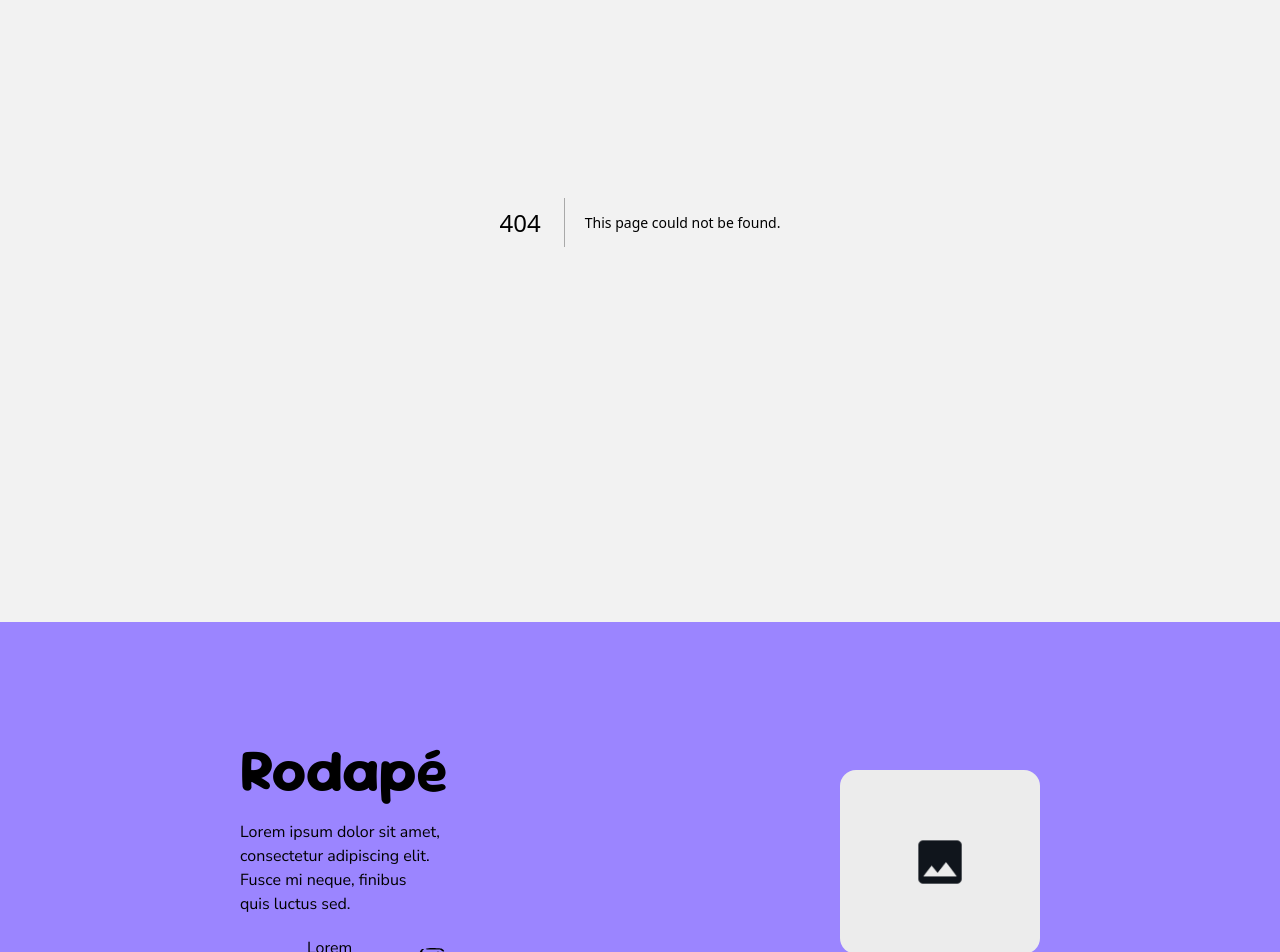
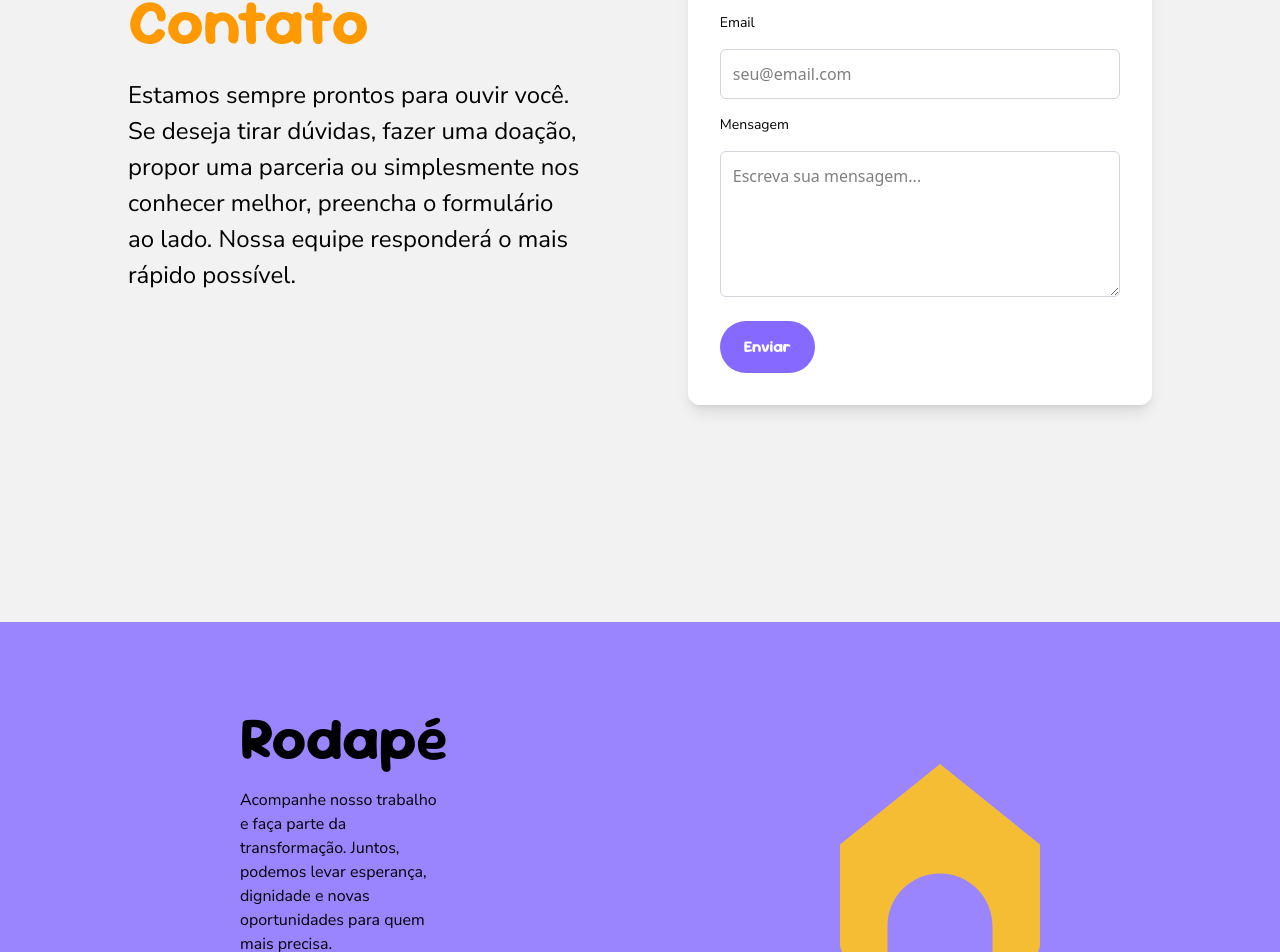
Before and after one commit to Necobgs/ong-esucri, a Next.js app: page /contato in a window 1280 px wide. Before the commit this address had no page. Shown: the part 258-1210 px from the top of the page. Built offline with nearby package versions, Linux system fonts and the light colour scheme.

Commit message:
Contato adicionado e integrações de notícias feitas

```diff
--- a/package.json
+++ b/package.json
@@ -9,6 +9,8 @@
     "lint": "next lint"
   },
   "dependencies": {
+    "axios": "^1.9.0",
+    "framer-motion": "^12.16.0",
     "next": "15.3.1",
     "react": "^19.0.0",
     "react-dom": "^19.0.0",
--- /dev/null
+++ b/src/app/(header and footer)/contato/page.tsx
@@ -0,0 +1,112 @@
+"use client"
+
+import { useState } from "react"
+import Titulo from "@/components/Titulo/Titulo"
+import Button from "@/components/Button/Button"
+import { motion } from "framer-motion"
+
+export default function ContatoPage() {
+  const [form, setForm] = useState({
+    nome: "",
+    email: "",
+    mensagem: "",
+  })
+
+  const [enviando, setEnviando] = useState(false)
+  const [enviado, setEnviado] = useState(false)
+
+  function handleChange(e: React.ChangeEvent<HTMLInputElement | HTMLTextAreaElement>) {
+    const { name, value } = e.target
+    setForm((prev) => ({ ...prev, [name]: value }))
+  }
+
+  async function handleSubmit(e: React.FormEvent) {
+  e.preventDefault()
+  setEnviando(true)
+
+  console.log("Dados do formulário:", form) // ← aqui você vê no console do navegador
+
+  await new Promise((resolve) => setTimeout(resolve, 1500))
+
+  setForm({ nome: "", email: "", mensagem: "" })
+  setEnviando(false)
+  setEnviado(true)
+  setTimeout(() => setEnviado(false), 3000)
+}
+
+
+  return (
+    <section className="min-h-[100dvh] w-full flex flex-col px-[10%]">
+      <article className="flex justify-around items-center gap-[10%] w-full h-[80vh] flex-wrap md:flex-nowrap">
+        <div className="w-full md:w-[50%] flex gap-[25px] flex-col">
+          <Titulo as="h1" className="text-amber-500 text-left">
+            Contato
+          </Titulo>
+
+          <p className="font-medium text-[24px] ff-NunitoSans">
+            Estamos sempre prontos para ouvir você. Se deseja tirar dúvidas, fazer uma doação,
+            propor uma parceria ou simplesmente nos conhecer melhor, preencha o formulário ao lado.
+            Nossa equipe responderá o mais rápido possível.
+          </p>
+        </div>
+
+        <form
+          onSubmit={handleSubmit}
+          className="w-full md:w-[50%] bg-white p-8 rounded-xl shadow-lg flex flex-col gap-4"
+        >
+          <label className="text-sm font-semibold ff-NunitoSans">Nome</label>
+          <input
+            type="text"
+            name="nome"
+            value={form.nome}
+            onChange={handleChange}
+            placeholder="Seu nome"
+            className="border border-gray-300 rounded-md p-3 focus:outline-none focus:ring-2 focus:ring-amber-500"
+            required
+          />
+
+          <label className="text-sm font-semibold ff-NunitoSans">Email</label>
+          <input
+            type="email"
+            name="email"
+            value={form.email}
+            onChange={handleChange}
+            placeholder="seu@email.com"
+            className="border border-gray-300 rounded-md p-3 focus:outline-none focus:ring-2 focus:ring-amber-500"
+            required
+          />
+
+          <label className="text-sm font-semibold ff-NunitoSans">Mensagem</label>
+          <textarea
+            name="mensagem"
+            value={form.mensagem}
+            onChange={handleChange}
+            placeholder="Escreva sua mensagem..."
+            rows={5}
+            className="border border-gray-300 rounded-md p-3 focus:outline-none focus:ring-2 focus:ring-amber-500"
+          />
+
+          <motion.div
+            whileTap={{ scale: 0.95 }}
+            transition={{ duration: 0.2 }}
+            className="w-fit"
+          >
+            <Button
+              type="submit"
+              disabled={enviando}
+              className={`bg-[#866AFF] text-white mt-2 transition-all duration-300 ${
+                enviado ? "bg-green-600" : ""
+              }`}
+            >
+              {enviando
+                ? "Enviando..."
+                : enviado
+                ? "Mensagem enviada!"
+                : "Enviar"}
+            </Button>
+          </motion.div>
+        </form>
+      </article>
+    </section>
+  )
+}
--- a/src/app/layout.tsx
+++ b/src/app/layout.tsx
@@ -23,6 +23,7 @@ export default function RootLayoutPage({
                 <li><Link href="/voluntariado">Voluntariado</Link></li>
                 <li><Link href="/noticias">Noticias</Link></li>
                 <li><Link href="/sobre-nos">Sobre nós</Link></li>
+                <li><Link href="/contato">Contato</Link></li>
             </ul>
             <div className="flex items-center justify-center">
                 <Button className="bg-[#BF9F58]">Faça uma doação</Button>
@@ -34,14 +35,9 @@ export default function RootLayoutPage({
           <footer className="h-[10dvh] w-full bg-[#9b85ff] p-60 flex items-center justify-between">
             <div className="flex flex-col items-start justify-around w-1/4 gap-5">
               <h4 className="ff-SourGummy-bold text-6xl text-start">Rodapé</h4>
-              <p className="ff-NunitoSans text-start">Lorem ipsum dolor sit amet, consectetur adipiscing elit. Fusce mi neque, finibus quis luctus sed.</p>
+              <p className="ff-NunitoSans text-start">Acompanhe nosso trabalho e faça parte da transformação.
+                                                      Juntos, podemos levar esperança, dignidade e novas oportunidades para quem mais precisa.</p>
                 <div className="flex items-center justify-around gap-15">
-                  <div className="flex items-center justify-center gap-5">
-                      <div>image</div>
-                      <div>
-                          <p className="ff-NunitoSans">Lorem ipsum</p>
-                      </div>
-                  </div>
                   <div className="flex items-center justify-center gap-5">
                       <div className="w-10 h-10">
                         <img
@@ -56,7 +52,7 @@ export default function RootLayoutPage({
                 </div>
             </div>
             <Image
-                src="/images/image.png"
+                src="/icons/casa.svg"
                 alt="Imagem"
                 width={800}
                 height={200}
--- a/src/app/noticias/[id]/page.tsx
+++ b/src/app/noticias/[id]/page.tsx
@@ -1,10 +1,11 @@
+"use client"
 
 import { useEffect } from 'react';
 import Image from 'next/image';
 import { notFound } from 'next/navigation';
 
 async function fetchNews(id: string) {
-  const response = await fetch(`http://localhost:3000/posts/${id}`, {
+  const response = await fetch(`https://ong-esucri-backend.onrender.com/notice/${id}`, {
     cache: 'no-store',
   });
   if (!response.ok) return null;
--- a/src/app/noticias/page.tsx
+++ b/src/app/noticias/page.tsx
@@ -1,90 +1,64 @@
 "use client"
 
-import { Swiper, SwiperSlide } from "swiper/react";
-import "swiper/css";
-import "swiper/css/navigation";
-import { Navigation } from "swiper/modules";
-import CardNews from "@/components/card-news/card-news";
+import { Swiper, SwiperSlide } from "swiper/react"
+import "swiper/css"
+import "swiper/css/navigation"
+import { Navigation } from "swiper/modules"
+import CardNews from "@/components/card-news/card-news"
+import { useEffect, useState } from 'react'
+import { api } from '@/services/api'
 
+interface Notice {
+  id: string
+  title: string
+  description: string
+  notice_text: string
+  image?: string
+  created_at: string
+  view: number
+}
 
-export default function Noticias(){
+export default function Noticias() {
+  const [lastNews, setLastNews] = useState<Notice[]>([])
+  const [mostViewed, setMostViewed] = useState<Notice[]>([])
+  const baseURL = process.env.NEXT_PUBLIC_API_URL
 
-    const last_news = [
-        {
-            id:'j6kl4j6k5-fj6m4h6k=b4bjfjrh',
-            title:'Arrecadação no semáforo',
-            description:'Empenhados para mostrar nosso trabalho nas ruas, com gratidão nos olhos',
-            image:'/images/image.png'
-        },
-        {
-            id:'j6kl4j6k5-fj6m4h6k=b4bjfjrh',
-            title:'Arrecadação no semáforo',
-            description:'Empenhados para mostrar nosso trabalho nas ruas, com gratidão nos olhos',
-            image:'/images/image.png'
-        },
-        {
-            id:'j6kl4j6k5-fj6m4h6k=b4bjfjrh',
-            title:'Arrecadação no semáforo',
-            description:'Empenhados para mostrar nosso trabalho nas ruas, com gratidão nos olhos',
-            image:'/images/image.png'
-        },
-        {
-            id:'j6kl4j6k5-fj6m4h6k=b4bjfjrh',
-            title:'Arrecadação no semáforo',
-            description:'Empenhados para mostrar nosso trabalho nas ruas, com gratidão nos olhos',
-            image:'/images/image.png'
-        },
-        {
-            id:'j6kl4j6k5-fj6m4h6k=b4bjfjrh',
-            title:'Arrecadação no semáforo',
-            description:'Empenhados para mostrar nosso trabalho nas ruas, com gratidão nos olhos',
-            image:'/images/image.png'
-        },
-        {
-            id:'j6kl4j6k5-fj6m4h6k=b4bjfjrh',
-            title:'Arrecadação no semáforo',
-            description:'Empenhados para mostrar nosso trabalho nas ruas, com gratidão nos olhos',
-            image:'/images/image.png'
-        }
-    ]
+  useEffect(() => {
+    console.log('bbbbbbbb')
+    api.get('/notice')
+    .then((response)=>{
+        console.log('aaaaaaaaaaaa')
+        console.log(response.data)
+        setMostViewed(response.data)})
+    .catch((error)=>{
+        console.log('deu ruim')
+        console.log(error)
+    })
 
-    const most_acess_news = [
-        {
-            id:'j6kl4j6k5-fj6m4h6k=b4bjfjrh',
-            title:'Arrecadação no semáforo',
-            description:'Empenhados para mostrar nosso trabalho nas ruas, com gratidão nos olhos',
-            image:'/images/image.png'
-        },
-        {
-            id:'j6kl4j6k5-fj6m4h6k=b4bjfjrh',
-            title:'Arrecadação no semáforo',
-            description:'Empenhados para mostrar nosso trabalho nas ruas, com gratidão nos olhos',
-            image:'/images/image.png'
-        },
-        {
-            id:'j6kl4j6k5-fj6m4h6k=b4bjfjrh',
-            title:'Arrecadação no semáforo',
-            description:'Empenhados para mostrar nosso trabalho nas ruas, com gratidão nos olhos',
-            image:'/images/image.png'
-        },
-        {
-            id:'j6kl4j6k5-fj6m4h6k=b4bjfjrh',
-            title:'Arrecadação no semáforo',
-            description:'Empenhados para mostrar nosso trabalho nas ruas, com gratidão nos olhos',
-            image:'/images/image.png'
-        }
-    ]
+    api.get('/notice',{
+        params:{
+            order:'DESC',
+            sortBy:'created_at'
+        }})
+    .then((response)=>setLastNews(response.data))
 
+}, [])
+
+    console.log(mostViewed)
+    console.log('---------')
+    console.log(lastNews)
   return (
     <>
       <section className="flex items-center justify-center p-30">
         <h1 className="ff-SourGummy-bold text-center text-6xl">
-                    Noticias
+          Notícias
         </h1>
       </section>
+
+      {/* Últimas notícias */}
       <section className="p-15 ml-15 mr-15">
         <div className="w-full mb-10">
-                    <h2 className="text-start ff-SourGummy text-2xl ">Ultimas noticias</h2>
+          <h2 className="text-start ff-SourGummy text-2xl">Últimas notícias</h2>
         </div>
         <div>
           <Swiper
@@ -94,17 +68,25 @@ export default function Noticias(){
             navigation
             loop={true}
           >
-                    {last_news.map((slide, index) => (
-                        <SwiperSlide key={index}>
-                            <CardNews {...slide}/>
+            {lastNews.map((notice) => (
+              <SwiperSlide key={notice.id}>
+                <CardNews
+                  id={notice.id}
+                  title={notice.title}
+                  description={notice.description}
+                  image={notice.image ? `${baseURL}/uploads/${notice.image}` : "/images/image.png"}
+                  created_at={notice.created_at}
+                />
               </SwiperSlide>
             ))}
           </Swiper>
         </div>
       </section>
+
+      {/* Mais acessadas */}
       <section className="p-15 ml-15 mr-15">
         <div className="w-full mb-10">
-                    <h2 className="text-start ff-SourGummy text-2xl ">Ultimas noticias</h2>
+          <h2 className="text-start ff-SourGummy text-2xl">Mais acessadas</h2>
         </div>
         <div>
           <Swiper
@@ -114,9 +96,15 @@ export default function Noticias(){
             navigation
             loop={true}
           >
-                    {most_acess_news.map((slide, index) => (
-                        <SwiperSlide key={index}>
-                            <CardNews {...slide}/>
+            {mostViewed.map((notice) => (
+              <SwiperSlide key={notice.id + "-view"}>
+                <CardNews
+                  id={notice.id}
+                  title={notice.title}
+                  description={notice.description}
+                  image={notice.image ? `${baseURL}/uploads/${notice.image}` : "/images/image.png"}
+                  created_at={notice.created_at}
+                />
               </SwiperSlide>
             ))}
           </Swiper>
--- a/src/components/Button/Button.tsx
+++ b/src/components/Button/Button.tsx
@@ -1,28 +1,23 @@
-// src/components/Button.tsx
-import React from "react";
+import React, { ButtonHTMLAttributes } from "react"
 
-interface ButtonProps {
-  children: React.ReactNode;
-  onClick?: () => void;
-  className?: string;
-  type?: "button" | "submit" | "reset";
+interface ButtonProps extends ButtonHTMLAttributes<HTMLButtonElement> {
+  children: React.ReactNode
+  className?: string
 }
 
 const Button: React.FC<ButtonProps> = ({
   children,
-  onClick,
   className = "",
-  type = "button",
+  ...rest
 }) => {
   return (
     <button
-      onClick={onClick}
-      type={type}
       className={`bg-[#000000] text-white text-base ff-SourGummy-bold py-3.5 px-6 rounded-full hover:bg-gray-800 transition ${className}`}
+      {...rest}
     >
       {children}
     </button>
-  );
-};
+  )
+}
 
-export default Button;
+export default Button
--- a/src/components/card-news/card-news.tsx
+++ b/src/components/card-news/card-news.tsx
@@ -1,29 +1,47 @@
 import Image from "next/image"
-import Link from "next/link";
+import Link from "next/link"
 
-interface Props{
-    image:string;
-    title:string;
-    description:string;
-    id:string;
+interface Props {
+  image?: string
+  title: string
+  description: string
+  id: string
+  created_at?: string
 }
 
-export default function CardNews(props:Props){
+export default function CardNews({ image, title, description, id, created_at }: Props) {
+  const formattedDate = created_at
+    ? new Intl.DateTimeFormat("pt-BR", {
+        day: "2-digit",
+        month: "short",
+        year: "numeric",
+      }).format(new Date(created_at))
+    : null
+
+  const baseURL = process.env.NEXT_PUBLIC_API_URL
+  const imageUrl = image ? `${baseURL}/uploads/${image}` : "/images/image.png"
+  console.log("URL da API:", baseURL)
+
   return (
-        <article className="rounded-2xl h-120 max-w-full flex flex-col items-center justify-start bg-gray-400">
-            <Link href={`/noticias/${props.id}`}>
-                <div className="max-w-full">
+    <article className="rounded-2xl h-auto max-w-full flex flex-col items-center justify-start bg-gray-400">
+      <Link href={`/noticias/${id}`} className="w-full">
+        <div className="w-full h-48 relative">
           <Image
-                        src={props.image}
-                        alt="Imagem"
-                        width={1920}
-                        height={1080}
-                        className="object-contain max-w-full"
+            src={imageUrl}
+            alt={`Imagem da notícia: ${title}`}
+            fill
+            className="object-cover rounded-t-2xl"
+            unoptimized
           />
         </div>
-                <div className="p-8 flex flex-col gap-5">
-                    <span className="ff-SourGummy-bold">{props.title}</span>
-                    <p className="ff-NunitoSans text-sm">{props.description}</p>
+        <div className="p-8 flex flex-col gap-3">
+          <span className="ff-SourGummy-bold">{title}</span>
+          <p className="ff-NunitoSans text-sm">{description}</p>
+          {formattedDate && (
+            <span className="text-xs text-gray-700 italic">
+              Publicado em {formattedDate}
+            </span>
+          )}
         </div>
       </Link>
     </article>
--- /dev/null
+++ b/src/services/api.ts
@@ -0,0 +1,5 @@
+import axios from 'axios';
+
+export const api = axios.create({
+  baseURL: process.env.NEXT_PUBLIC_API_URL,
+});
```
Also changed, not shown: 1 other file (tests, documents, lock files or other folders). Lines whose indentation alone changed are shown as unchanged.
